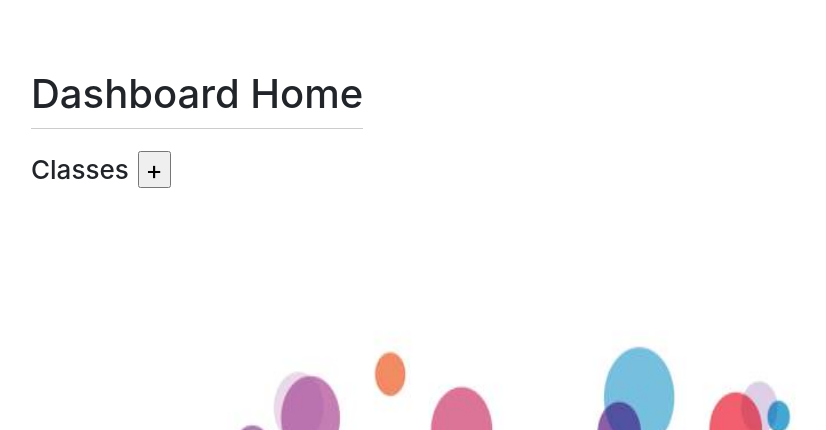
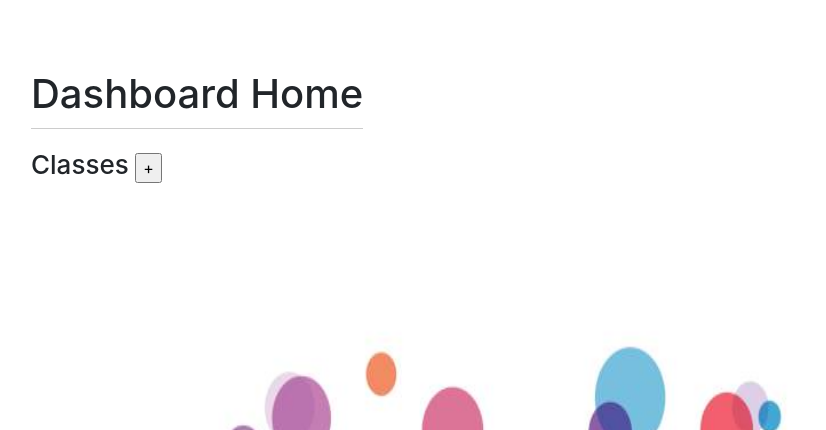
Before and after one commit to GatorIncubator/quizagator, a Flask app: page /teachers/ in a window 1280 px wide. Shown: the part 68-498 px from the top of the page, without its empty margins (39-865 px from the left). Run offline with Flask 2, Linux system fonts and the light colour scheme; the visitor is signed in with stand-in values (Sample User, id 1); data that the repository does not hold is empty; some libraries are stand-ins or nearby versions.

Commit message:
Fix inline buttons

```diff
--- a/application/templates/teachers/index.html
+++ b/application/templates/teachers/index.html
@@ -10,7 +10,7 @@
 			div.button {
 				margin: 2px;
 			}
-			div.inline {
+			.inline {
 				display: inline-block;
 			}
 		</style>
@@ -22,14 +22,13 @@
 			</div>
 			<div class="row">
 				<div class="span12">
-					<h2>
-						Classes
-						<div class="button inline">
-							<form action="/teachers/classes/create/">
-	    					<input type="submit" value="+" />
-							</form>
-						</div>
-					</h2>
+					<h2 class="inline">Classes</h2>
+					<div class="button inline">
+						<form action="/teachers/classes/create/">
+    					<input type="submit" value="+" />
+						</form>
+					</div>
+
 					<ul>
 						{% for class in classes %}
 							<li><a href="/teachers/classes/{{class.id}}/">{{class.name}}</a></li>
```
Also changed, not shown: application/templates/teachers/classes/class_page.html (+8 -9 lines).
